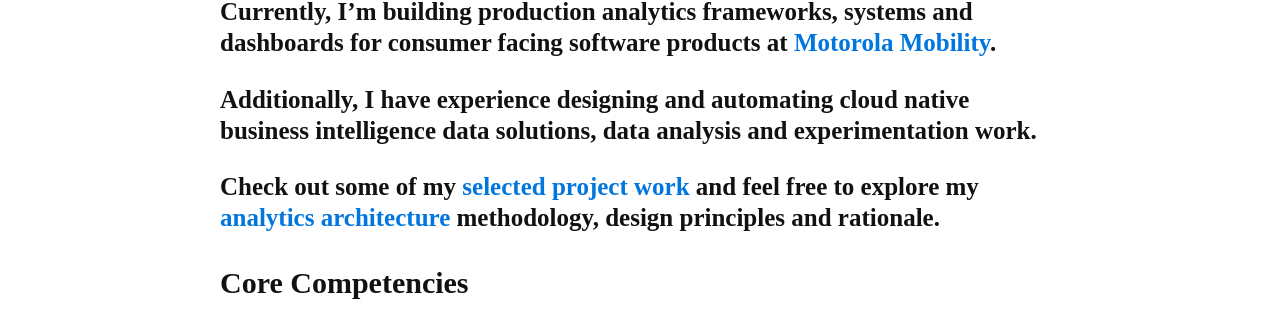
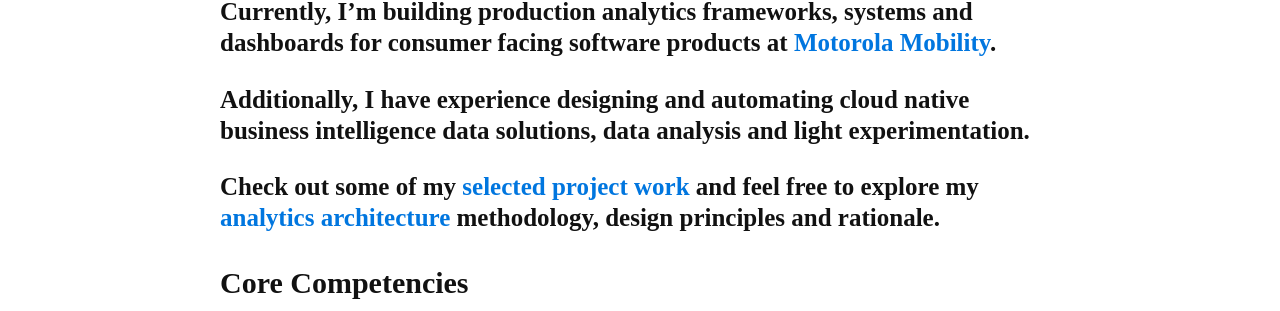
Before and after one commit to 17ekeller/17ekeller.github.io, a Jekyll site: the page built from index.md, in a window 1280 px wide and 1214 px high. Shown: the part 655-966 px from the top of the window. Built offline with Jekyll 4.4.1, drawn with Linux system fonts in a browser that asks for light colours; nearby versions of some CDN libraries; some web fonts are replaced; our own code applies the rules of GitHub Pages for plain Markdown files; comment, search, counter and statistics services are not loaded.

Commit message:
updating semantics

```diff
--- a/index.md
+++ b/index.md
@@ -18,7 +18,7 @@ title: Eric Keller - Analytics Engineer
 
 ### Currently, I'm building production analytics frameworks, systems and dashboards for consumer facing software products at <a href="https://www.motorola.com/us/en/homepage" target="_blank" rel="noopener noreferrer">Motorola Mobility</a>.
 
-### Additionally, I have experience designing and automating cloud native business intelligence data solutions, data analysis and experimentation work.
+### Additionally, I have experience designing and automating cloud native business intelligence data solutions, data analysis and light experimentation.
 
 ### Check out some of my [selected project work](/projects/projects_home) and feel free to explore my [analytics architecture]({{ '/analytics-architecture' | relative_url }}) methodology, design principles and rationale.
 
```
Also changed, not shown: 5 other files.
